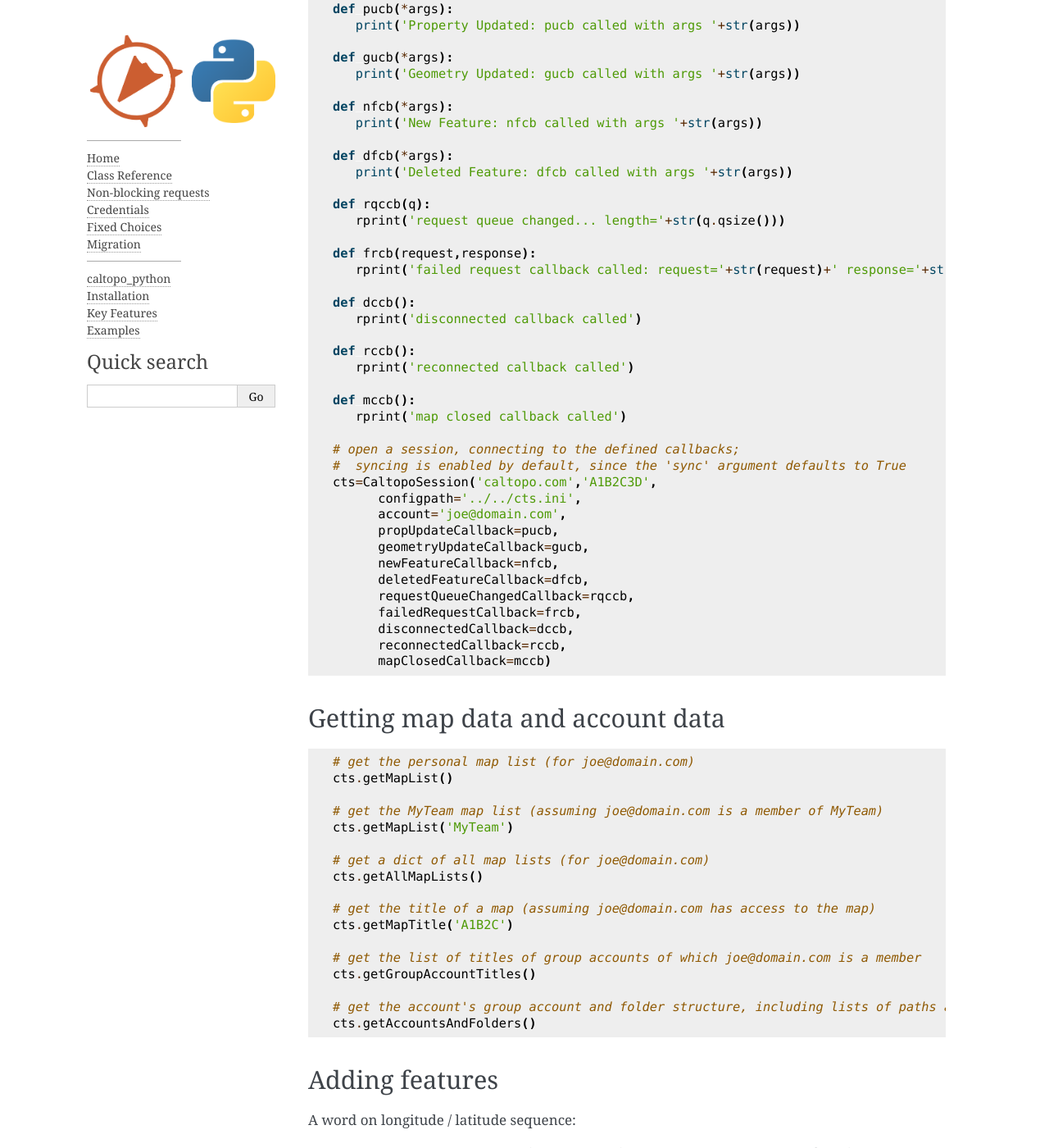
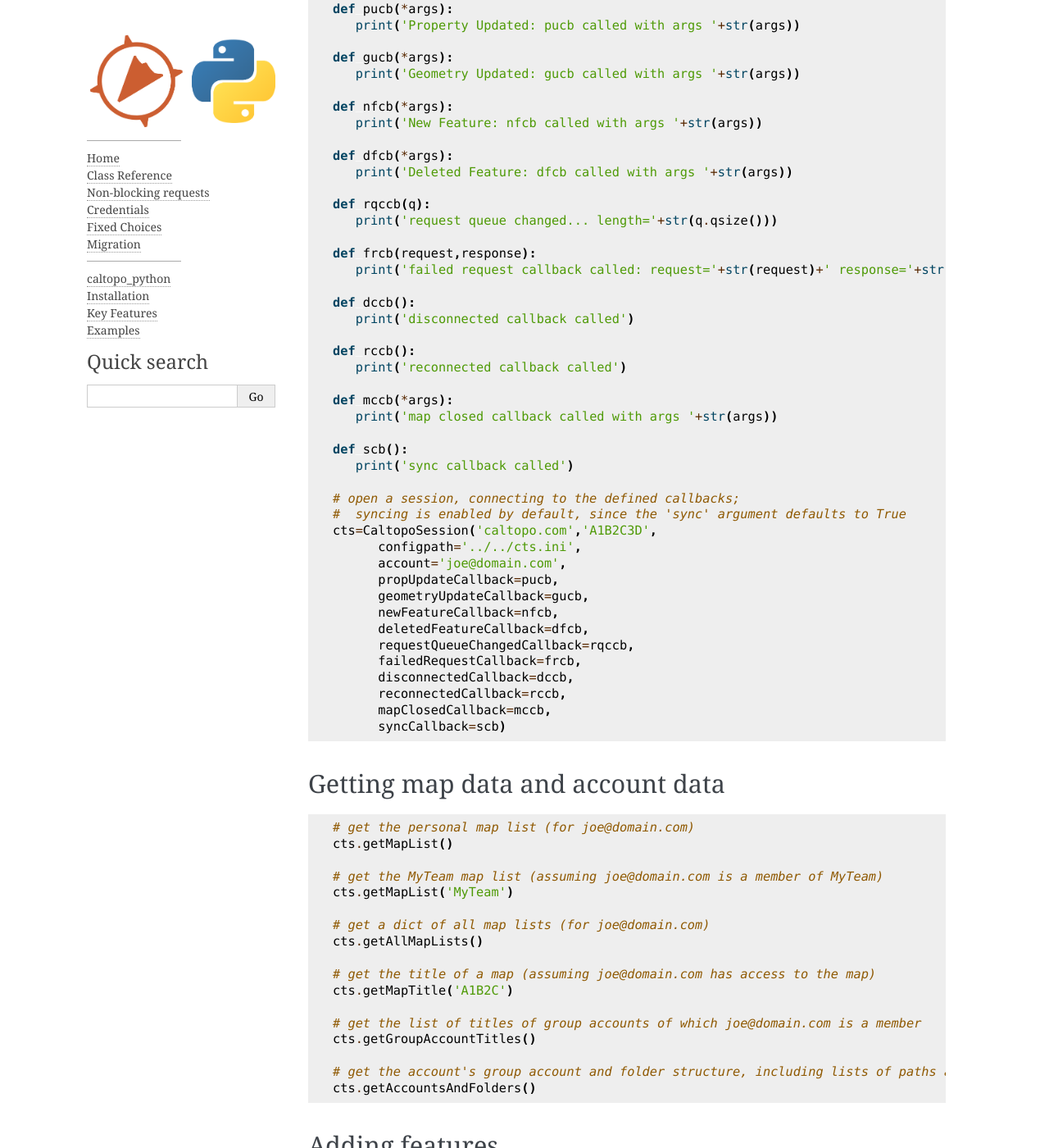
Before and after one commit to ncssar/caltopo_python, a Sphinx documentation site: the page built from docs/source/index.rst, in a window 1280 px wide and 1400 px high, scrolled down 3369 px. Shown: the whole window at 82% size. Built offline with Sphinx 7.4.7, drawn with Linux system fonts in a browser that asks for light colours.

Commit message:
update callback argument descriptions in CaltopoSession docstring; add syncCallback to examples in index.rst

```diff
--- a/docs/source/index.rst
+++ b/docs/source/index.rst
@@ -148,19 +148,22 @@ Syncing and callbacks
       print('Deleted Feature: dfcb called with args '+str(args))
 
    def rqccb(q):
-      rprint('request queue changed... length='+str(q.qsize()))
+      print('request queue changed... length='+str(q.qsize()))
 
    def frcb(request,response):
-      rprint('failed request callback called: request='+str(request)+' response='+str(response))
+      print('failed request callback called: request='+str(request)+' response='+str(response))
 
    def dccb():
-      rprint('disconnected callback called')
+      print('disconnected callback called')
 
    def rccb():
-      rprint('reconnected callback called')
+      print('reconnected callback called')
 
-   def mccb():
-      rprint('map closed callback called')
+   def mccb(*args):
+      print('map closed callback called with args '+str(args))
+
+   def scb():
+      print('sync callback called')
 
    # open a session, connecting to the defined callbacks;
    #  syncing is enabled by default, since the 'sync' argument defaults to True
@@ -175,7 +178,8 @@ Syncing and callbacks
          failedRequestCallback=frcb,
          disconnectedCallback=dccb,
          reconnectedCallback=rccb,
-         mapClosedCallback=mccb)
+         mapClosedCallback=mccb,
+         syncCallback=scb)
 
 Getting map data and account data
 ---------------------------------
```
Also changed, not shown: 1 other file.
